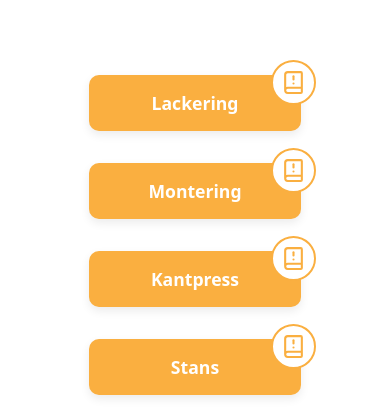
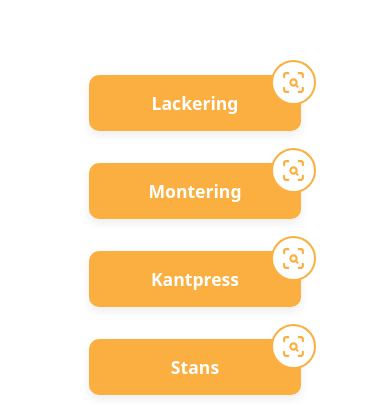
Before and after one commit to zebjos/instruktionssystem-stans, a React (Vite) app: page /master in a window 390 px wide. Shown: the part 264-673 px from the top of the page. Built offline with nearby package versions, Linux system fonts and the light colour scheme.

Commit message:
Updated responsive for 1024px width and changed icon for general button

```diff
--- a/src/pages/MasterPage.css
+++ b/src/pages/MasterPage.css
@@ -24,7 +24,7 @@
 /* ✅ Responsive */
 @media (max-width: 1024px) {
     .master-grid {
-        grid-template-columns: repeat(2, 1fr);
+        grid-template-columns: 1fr;
     }
 }
 
--- a/src/pages/MasterPage.jsx
+++ b/src/pages/MasterPage.jsx
@@ -38,7 +38,7 @@ function MasterPage() {
                 rel="noopener noreferrer"
                 className="info-icon-btn"
               >
-                <BookAlert size={25} />
+                <ScanSearch size={25} />
               </a>
             </div>
           </div>
```
